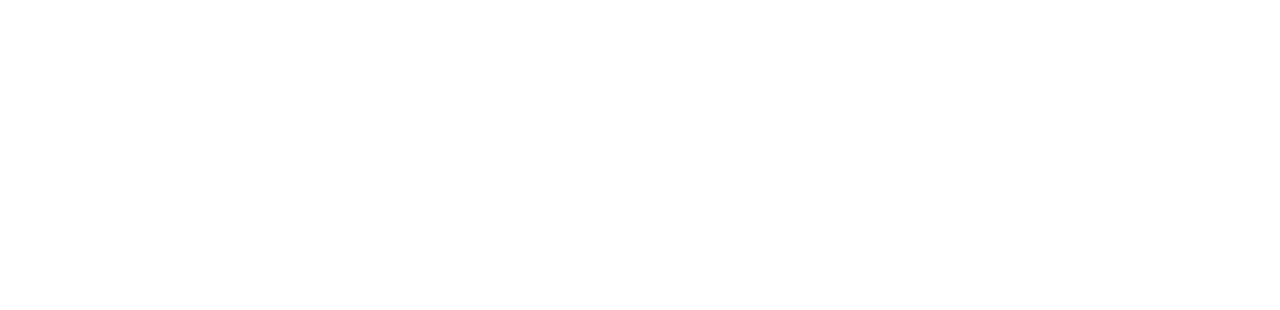
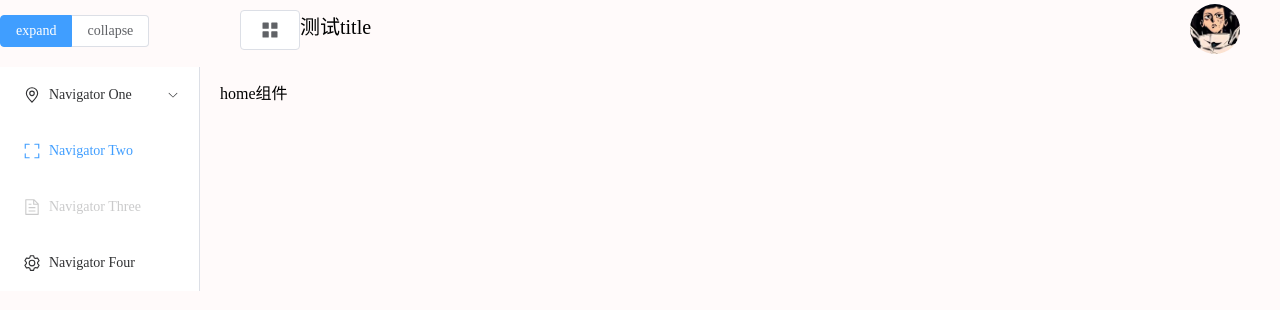
Before and after one commit to 874609297/vue-admin, a Vue app in the folder vue-element-admin/: page /wel#/index in a window 1280 px wide. Before the commit this address had no page. Shown: the top 310 px of the page. Built offline with nearby package versions, Linux system fonts and the light colour scheme.

Commit message:
第二次提交

```diff
--- a/vue-element-admin/src/App.vue
+++ b/vue-element-admin/src/App.vue
@@ -1,5 +1,4 @@
 <script setup>
-import Welcome from './components/welcome.vue';
 
 </script>
 
@@ -9,17 +8,6 @@
   </div>
 </template>
 
-<style scoped>
-.logo {
-  height: 6em;
-  padding: 1.5em;
-  will-change: filter;
-  transition: filter 300ms;
-}
-.logo:hover {
-  filter: drop-shadow(0 0 2em #646cffaa);
-}
-.logo.vue:hover {
-  filter: drop-shadow(0 0 2em #42b883aa);
-}
+<style>
+
 </style>
--- /dev/null
+++ b/vue-element-admin/src/components/CommonAside.vue
@@ -0,0 +1,57 @@
+<template>
+    <div style="margin-top: 15px;">
+    <el-radio-group v-model="isCollapse" style="margin-bottom: 20px">
+    <el-radio-button :label="false">expand</el-radio-button>
+    <el-radio-button :label="true">collapse</el-radio-button>
+  </el-radio-group>
+  <el-menu
+    default-active="2"
+    class="el-menu-vertical-demo"
+    :collapse="isCollapse"
+  >
+    <el-sub-menu index="1">
+      <template #title>
+        <el-icon><location /></el-icon>
+        <span>Navigator One</span>
+      </template>
+      <el-menu-item-group>
+        <template #title><span>Group One</span></template>
+        <el-menu-item index="1-1">item one</el-menu-item>
+        <el-menu-item index="1-2">item two</el-menu-item>
+      </el-menu-item-group>
+      <el-menu-item-group title="Group Two">
+        <el-menu-item index="1-3">item three</el-menu-item>
+      </el-menu-item-group>
+      <el-sub-menu index="1-4">
+        <template #title><span>item four</span></template>
+        <el-menu-item index="1-4-1">item one</el-menu-item>
+      </el-sub-menu>
+    </el-sub-menu>
+    <el-menu-item index="2">
+        <el-icon><FullScreen /></el-icon>
+      <template #title>Navigator Two</template>
+    </el-menu-item>
+    <el-menu-item index="3" disabled>
+      <el-icon><document /></el-icon>
+      <template #title>Navigator Three</template>
+    </el-menu-item>
+    <el-menu-item index="4">
+      <el-icon><setting /></el-icon>
+      <template #title>Navigator Four</template>
+    </el-menu-item>
+  </el-menu>
+    </div>
+</template>
+
+<script>
+import {ref} from 'vue'
+export default{
+    name:'CommonAside',
+    setup(){
+        const isCollapse = ref(false)
+        return{
+            isCollapse
+        }
+    }
+}
+</script>
--- /dev/null
+++ b/vue-element-admin/src/components/CommonHeader.vue
@@ -0,0 +1,51 @@
+<template>
+    <div class="container">
+        <el-header class="aa">
+            <div class="left-icon">
+                <el-button size="large">
+                    <el-icon :size="20">
+                        <Menu/>
+                    </el-icon>
+                </el-button>
+                <span style="font-size: 20px;">测试title</span>
+          </div>
+        <div class="right-icon">
+            <el-dropdown>
+                    <span class="el-dropdown-link">
+                        <el-avatar class="user-icon" :size="50">
+                            <img :src="usericon" alt="">
+                        </el-avatar>
+                     </span>
+                <template  template #dropdown>
+                    <el-dropdown-menu>
+                    <el-dropdown-item>个人中心</el-dropdown-item>
+                    <el-dropdown-item>退出</el-dropdown-item>
+                    </el-dropdown-menu>
+                </template>
+            </el-dropdown>
+            </div>
+        </el-header>
+    </div>
+</template>
+
+<script>
+import {ref} from 'vue'
+export default{
+    name:'CommonHeader',
+    setup(){
+        const usericon = new URL("../assets/user.jpg",import.meta.url).href
+        return{
+            usericon
+        }
+    },
+
+}
+</script>
+<style scoped>
+header{
+    display: flex;
+    width: 100%;
+    justify-content: space-between;
+    align-items: center;
+}
+</style>
--- a/vue-element-admin/src/components/welcome.vue
+++ /dev/null
@@ -1,14 +0,0 @@
-<template>
-    <div>
-        welcome
-    </div>
-</template>
-
-<script>
-export default {
-    name:'welcome',
-    setup(){
-
-    }
-}
-</script>
--- /dev/null
+++ b/vue-element-admin/src/layout/main.vue
@@ -0,0 +1,42 @@
+<template>
+    <div class="common-layout">
+      <el-container class="topcontainer">
+        <el-aside width="200px" class="aside">
+            <CommonAside></CommonAside>
+        </el-aside>
+        <el-container>
+          <el-header>
+            <CommonHeader></CommonHeader>
+          </el-header>
+          <el-main>
+            <router-view></router-view>
+          </el-main>
+        </el-container>
+      </el-container>
+    </div>
+  </template>
+<script>
+import CommonAside from '../components/CommonAside.vue';
+import CommonHeader from '../components/CommonHeader.vue'
+export default {
+    name:'main',
+    components:{
+        CommonHeader,
+        CommonAside
+    },
+    setup() {
+
+    }
+}
+</script>
+
+<style>
+.topcontainer{
+    /* position: absolute;
+    height: 100%;
+    width: 100%;
+    top: 0;
+    left: 0; */
+}
+
+</style>
--- a/vue-element-admin/src/main.js
+++ b/vue-element-admin/src/main.js
@@ -4,4 +4,11 @@
 import ElementPlus from 'element-plus'
 import 'element-plus/dist/index.css'
 import router from './router/index'
-createApp(App).use(router).use(ElementPlus).mount('#app')
+import * as ElementPlusIconsVue from '@element-plus/icons-vue'
+
+const app = createApp(App)
+app.use(router).use(ElementPlus)
+for (const [key, component] of Object.entries(ElementPlusIconsVue)) {
+    app.component(key, component)
+  }
+app.mount("#app")
--- a/vue-element-admin/src/router/index.js
+++ b/vue-element-admin/src/router/index.js
@@ -5,11 +5,17 @@
     routes:[
         {
             path:'/',
-            redirect:'/wel'
+            redirect:'/index'
         },
         {
-            path:'/wel',
-            component:()=>import('../components/welcome.vue')
+            path:'/index',
+            component:()=>import('../layout/main.vue'),
+            children:[
+                {
+                    path:'',
+                    component:()=>import('../views/home/home.vue')
+                },
+            ]
         }
     ]
 })
--- a/vue-element-admin/src/style.css
+++ b/vue-element-admin/src/style.css
@@ -1,89 +1,9 @@
-:root {
-  font-family: Inter, system-ui, Avenir, Helvetica, Arial, sans-serif;
-  line-height: 1.5;
-  font-weight: 400;
 
-  color-scheme: light dark;
-  color: rgba(255, 255, 255, 0.87);
-  background-color: #242424;
-
-  font-synthesis: none;
-  text-rendering: optimizeLegibility;
-  -webkit-font-smoothing: antialiased;
-  -moz-osx-font-smoothing: grayscale;
-  -webkit-text-size-adjust: 100%;
+html,body,#app,.common-layout{
+  padding: 0px;
+  margin: 0px;
+  height: 100%;
 }
-
-a {
-  font-weight: 500;
-  color: #646cff;
-  text-decoration: inherit;
+body{
+  background-color: snow;
 }
-a:hover {
-  color: #535bf2;
-}
-
-a {
-  font-weight: 500;
-  color: #646cff;
-  text-decoration: inherit;
-}
-a:hover {
-  color: #535bf2;
-}
-
-body {
-  margin: 0;
-  display: flex;
-  place-items: center;
-  min-width: 320px;
-  min-height: 100vh;
-}
-
-h1 {
-  font-size: 3.2em;
-  line-height: 1.1;
-}
-
-button {
-  border-radius: 8px;
-  border: 1px solid transparent;
-  padding: 0.6em 1.2em;
-  font-size: 1em;
-  font-weight: 500;
-  font-family: inherit;
-  background-color: #1a1a1a;
-  cursor: pointer;
-  transition: border-color 0.25s;
-}
-button:hover {
-  border-color: #646cff;
-}
-button:focus,
-button:focus-visible {
-  outline: 4px auto -webkit-focus-ring-color;
-}
-
-.card {
-  padding: 2em;
-}
-
-#app {
-  max-width: 1280px;
-  margin: 0 auto;
-  padding: 2rem;
-  text-align: center;
-}
-
-@media (prefers-color-scheme: light) {
-  :root {
-    color: #213547;
-    background-color: #ffffff;
-  }
-  a:hover {
-    color: #747bff;
-  }
-  button {
-    background-color: #f9f9f9;
-  }
-}
--- /dev/null
+++ b/vue-element-admin/src/views/home/home.vue
@@ -0,0 +1,5 @@
+<template>
+    <div>
+        home组件
+    </div>
+</template>
```
Also changed, not shown: vue-element-admin/src/assets/user.jpg (added).
